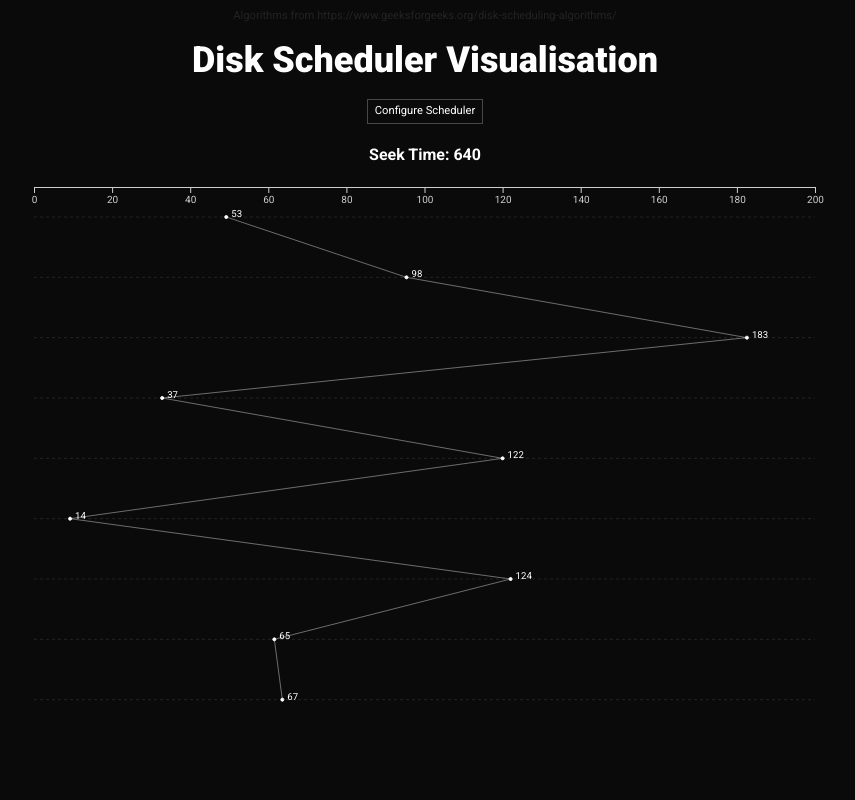
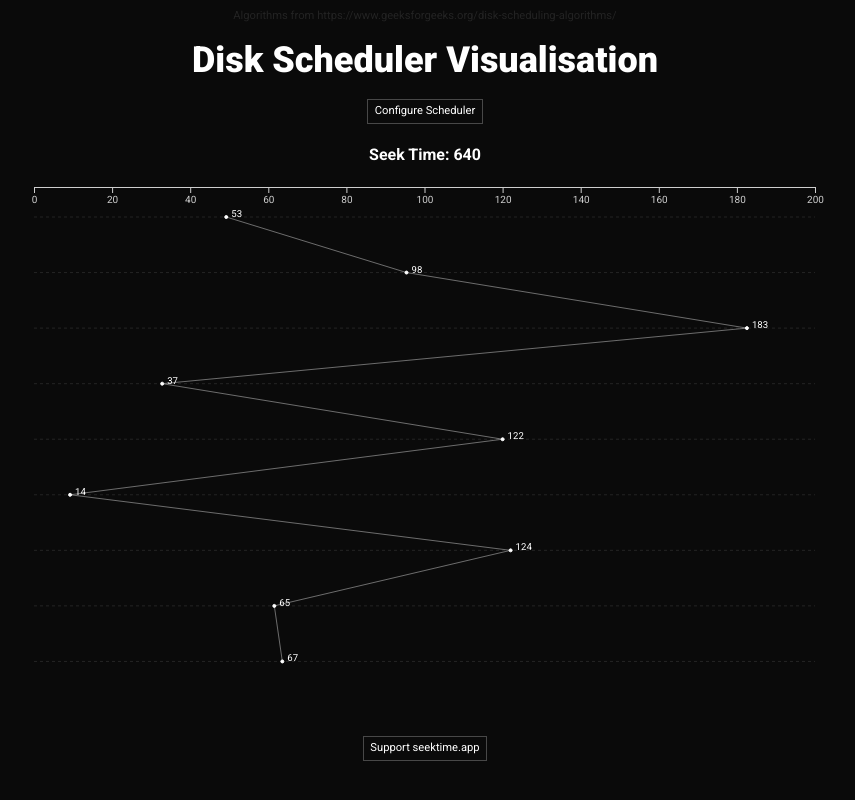
Before and after one commit to MohammedAliHussein/disk-scheduling-site, a Next.js app: page / in a window 1280 px wide. Shown: the whole page, without its empty margins (215-1070 px from the left). Built offline with nearby package versions, Linux system fonts and the light colour scheme.

Commit message:
feature/donation: added fade in and fade out background terms of service

```diff
--- /dev/null
+++ b/src/components/donation.tsx
@@ -0,0 +1,39 @@
+import { useState } from 'react';
+import Terms from './donation/terms.of.service';
+import { AnimatePresence } from 'framer-motion';
+
+const Donation = () => {
+  const [showingTerms, setShowingTerms] = useState<boolean>(false);
+
+  const handleClick = () => {
+    setShowingTerms(!showingTerms);
+  };
+
+  return (
+    <>
+      <AnimatePresence>
+        {showingTerms && <Terms handleClick={handleClick} />}
+      </AnimatePresence>
+      <p
+        className="
+        text-[rgb(255,255,255)]
+        text-[0.7rem]
+        outline
+        outline-1
+        outline-[rgba(255,255,255,0.25)]
+        hover:bg-[rgba(255,255,255,1)]
+        hover:text-[rgba(0,0,0,0.8)]
+        transition
+        out-circ
+        py-[0.2rem]
+        px-[0.4rem]
+        cursor-pointer"
+        onClick={handleClick}
+      >
+        Support seektime.app
+      </p>
+    </>
+  );
+};
+
+export default Donation;
--- /dev/null
+++ b/src/components/donation/terms.of.service.tsx
@@ -0,0 +1,17 @@
+import { motion } from 'framer-motion';
+import Background from '../config/background';
+
+const Terms = props => {
+  return (
+    <motion.div
+      className="absolute w-screen h-full flex items-center justify-center bg-[rgba(0,0,0,0.5)]"
+      initial={{ opacity: 0 }}
+      animate={{ opacity: 1 }}
+      exit={{ opacity: 0 }}
+    >
+      <Background handleClick={props.handleClick} />
+    </motion.div>
+  );
+};
+
+export default Terms;
--- a/src/components/seektime.tsx
+++ b/src/components/seektime.tsx
@@ -8,6 +8,7 @@ import Config from './config';
 import Result from './result';
 import Grid from './grid';
 import Disclaimer from './disclaimer';
+import Donation from './donation';
 
 const Seektime = () => {
   const [configOpen, setConfigOpen] = useState<Boolean>(false);
@@ -82,6 +83,7 @@ const Seektime = () => {
           />
         )}
       </AnimatePresence>
+      <Donation />
     </div>
   );
 };
```
